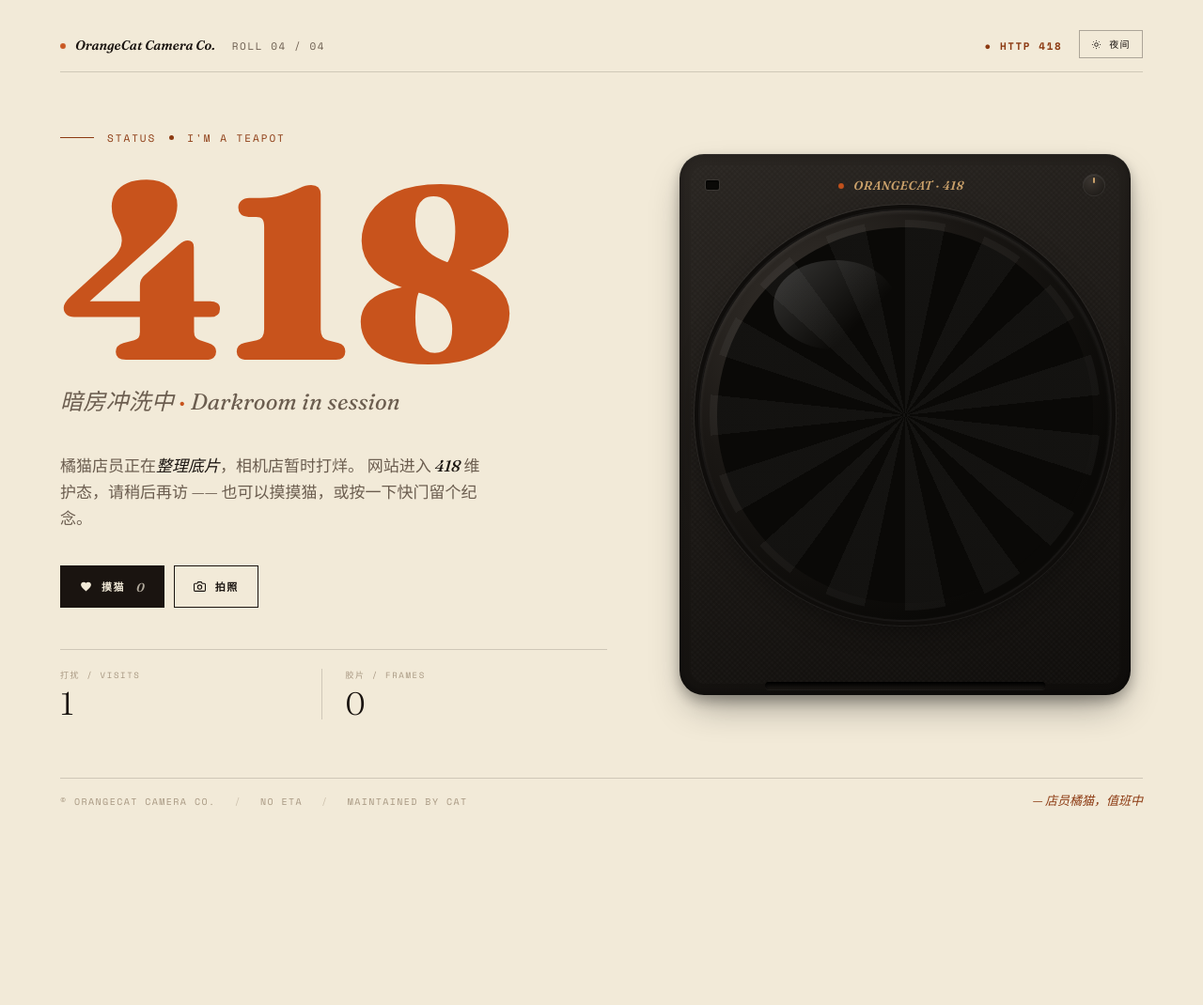
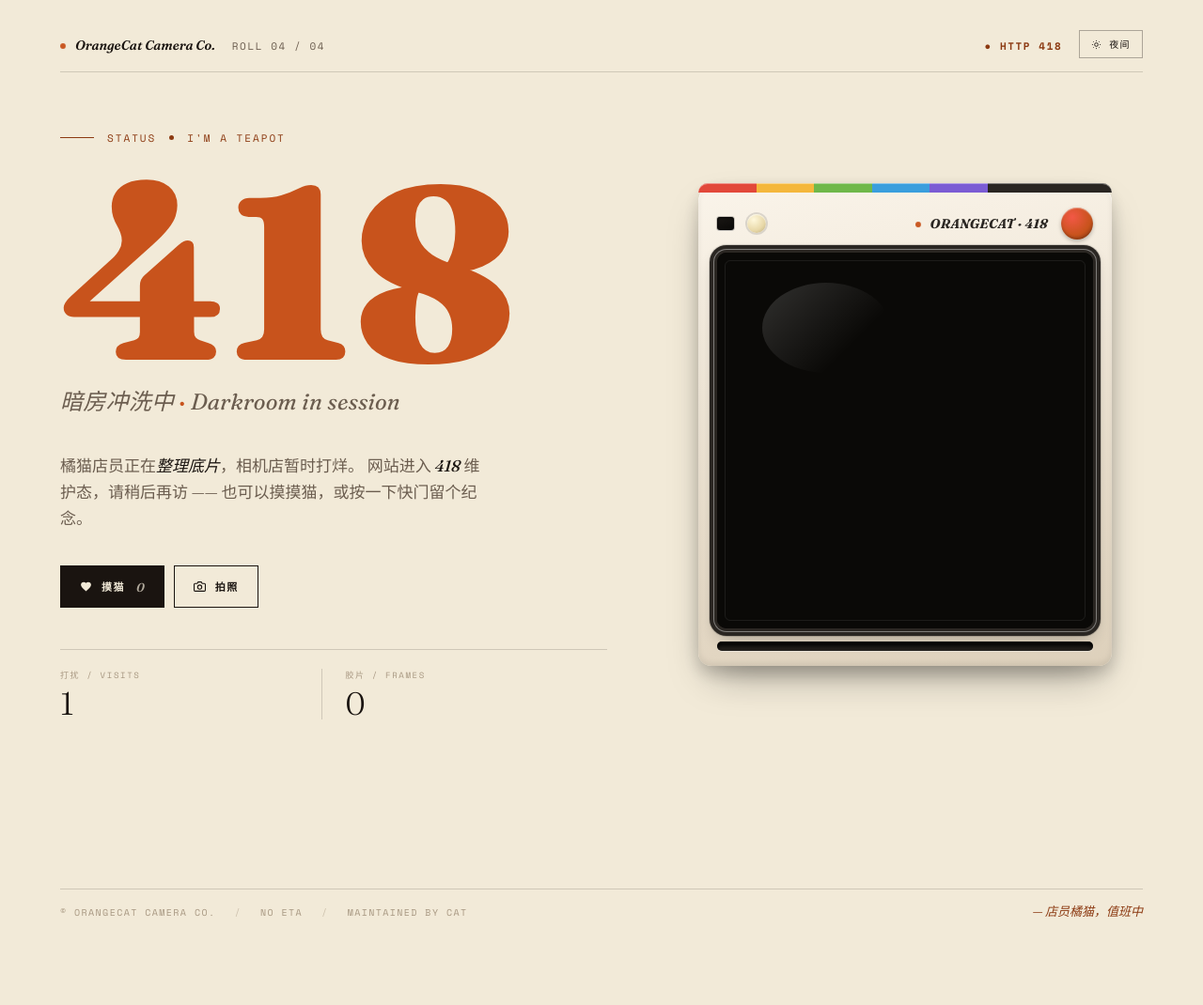
Before and after one commit to dexin-11/orange-cat, a website: page index.html in a window 1280 px wide. Shown: the whole page at 94% size. After the commit the page ends 1012 px from the top, so only its background shows below. Drawn offline with nearby package versions, Linux system fonts and the light colour scheme; no server answers.

Commit message:
feat: 改为拍立得相机样式 + 加长显影 + 打印同步滚动
- 相机改为拍立得：奶油白机身、顶部彩虹条带（Polaroid OneStep 经典）、
  取景器+闪光灯+红色快门键、方形大镜头（多层圆环边框）
- 照片移出相机进入文档流，从底部出片口向下展开（max-height 动画），
  不再 absolute 叠加，footer 不再被遮挡
- 显影时间加长：蒙层淡出 2.2s→5s，图像去模糊 2.6s→5.5s，
  developed 锁定 3.2s→6.8s，自动收回 7s→14s
- 打印时页面 easeOutCubic 同步向下滚动 1.3s，照片始终在视口内可见
- 顶部红色快门键可直接点击拍照

```diff
--- a/index.html
+++ b/index.html
@@ -218,89 +218,99 @@
   }
   body.night .stat .val{color:var(--paper)}
 
-  /* ===== Right: cat portrait frame ===== */
-  /* ===== Camera body ===== */
+  /* ===== Polaroid camera body ===== */
   .frame{
     position:relative;
-    aspect-ratio:5/6;
-    max-width:480px;width:100%;margin:0 auto;
-    background:linear-gradient(160deg,#2A2622 0%,#1A1714 55%,#0F0D0B 100%);
-    border-radius:26px;
-    padding:22px;
+    max-width:440px;width:100%;margin:0 auto;
+    background:linear-gradient(170deg,#FAF4EA 0%,#EDE3D2 50%,#DDD0BB 100%);
+    border-radius:20px 20px 14px 14px;
+    padding:0;
     box-shadow:
-      0 1px 0 rgba(255,255,255,.06) inset,
-      0 -2px 8px rgba(0,0,0,.4) inset,
-      0 18px 40px -12px rgba(0,0,0,.45),
-      0 6px 14px rgba(0,0,0,.25);
+      0 2px 1px rgba(255,255,255,.7) inset,
+      0 -3px 6px rgba(0,0,0,.08) inset,
+      0 20px 44px -14px rgba(0,0,0,.4),
+      0 8px 18px rgba(0,0,0,.18);
     transition:background .6s ease;
   }
-  body.night .frame{background:linear-gradient(160deg,#15110D 0%,#0B0907 100%)}
+  body.night .frame{background:linear-gradient(170deg,#2A2622 0%,#1F1B17 50%,#15110D 100%)}
 
-  /* leather texture via repeating gradient */
-  .frame::before{
-    content:"";position:absolute;inset:12px;border-radius:16px;
-    background:
-      repeating-linear-gradient(45deg,rgba(255,255,255,.012) 0 2px,transparent 2px 4px),
-      repeating-linear-gradient(-45deg,rgba(255,255,255,.012) 0 2px,transparent 2px 4px);
-    pointer-events:none;
+  /* signature rainbow stripe across the top (Polaroid OneStep) */
+  .rainbow{
+    height:10px;border-radius:20px 20px 0 0;
+    background:linear-gradient(90deg,
+      #E2483A 0%,#E2483A 14%,
+      #F4B73C 14%,#F4B73C 28%,
+      #6FB84A 28%,#6FB84A 42%,
+      #3A9EDD 42%,#3A9EDD 56%,
+      #7B5CD4 56%,#7B5CD4 70%,
+      #2A2622 70%);
+    box-shadow:0 1px 0 rgba(255,255,255,.4) inset;
   }
 
-  /* top bar: viewfinder + brand + shutter dial */
+  /* top section: viewfinder + flash + shutter + brand */
   .cam-top{
-    position:relative;display:flex;align-items:center;justify-content:space-between;
-    padding:0 6px 16px;z-index:2;
+    position:relative;display:flex;align-items:center;gap:14px;
+    padding:16px 20px 10px;z-index:2;
   }
   .cam-top .vf{
-    width:14px;height:10px;border-radius:2px;
-    background:#0A0907;box-shadow:0 0 0 1px rgba(255,255,255,.08),inset 0 1px 2px rgba(0,0,0,.8);
+    width:18px;height:14px;border-radius:3px;
+    background:linear-gradient(160deg,#1A1714,#0A0907);
+    box-shadow:0 0 0 1px rgba(0,0,0,.2),inset 0 1px 2px rgba(0,0,0,.8),0 1px 0 rgba(255,255,255,.5);
+  }
+  .cam-top .flash-lamp{
+    width:20px;height:20px;border-radius:50%;
+    background:radial-gradient(circle at 35% 30%,#FFF8DC,#E8D8A8 60%,#B8A878);
+    box-shadow:0 0 0 2px rgba(0,0,0,.12),inset 0 1px 1px rgba(255,255,255,.6);
   }
   .cam-top .brand{
-    font-family:"Fraunces",serif;font-style:italic;font-weight:600;
-    font-size:13px;color:#C9A06A;letter-spacing:.04em;
+    flex:1;text-align:right;
+    font-family:"Fraunces",serif;font-style:italic;font-weight:700;
+    font-size:14px;color:#2A2622;letter-spacing:.02em;
   }
-  .cam-top .dial{
-    width:22px;height:22px;border-radius:50%;
-    background:radial-gradient(circle at 35% 30%,#3A3530,#1A1714);
-    box-shadow:0 0 0 1px rgba(255,255,255,.08),inset 0 1px 1px rgba(255,255,255,.1);
-    position:relative;
+  body.night .cam-top .brand{color:#E8DCC8}
+
+  /* shutter button on top-right */
+  .cam-top .shutter{
+    width:34px;height:34px;border-radius:50%;
+    background:radial-gradient(circle at 35% 30%,#F25846,#C8531C 60%,#8A3A12);
+    box-shadow:0 2px 4px rgba(0,0,0,.25),inset 0 1px 1px rgba(255,255,255,.4),inset 0 -2px 3px rgba(0,0,0,.2);
+    border:none;cursor:pointer;flex:none;
+    transition:transform .12s ease;
   }
-  .cam-top .dial::after{
-    content:"";position:absolute;top:3px;left:50%;transform:translateX(-50%);
-    width:2px;height:6px;background:#C9A06A;border-radius:1px;
+  .cam-top .shutter:hover{transform:scale(1.06)}
+  .cam-top .shutter:active{transform:scale(.92)}
+
+  /* lens: big square window holding the cat photo */
+  .lens{
+    position:relative;margin:4px 20px 0;
+    aspect-ratio:1/1;border-radius:10px;
+    background:#0A0907;
+    box-shadow:
+      0 0 0 3px #2A2622,
+      0 0 0 4px rgba(255,255,255,.4),
+      0 0 0 8px #2A2622,
+      0 0 0 9px rgba(0,0,0,.15),
+      0 8px 18px rgba(0,0,0,.3),
+      inset 0 2px 6px rgba(0,0,0,.6);
+    overflow:hidden;z-index:2;
+  }
+  body.night .lens{box-shadow:
+    0 0 0 3px #15110D,0 0 0 4px rgba(255,255,255,.15),
+    0 0 0 8px #15110D,0 0 0 9px rgba(0,0,0,.4),
+    0 8px 18px rgba(0,0,0,.5),inset 0 2px 6px rgba(0,0,0,.7)}
+  /* subtle inner ring */
+  .lens::before{
+    content:"";position:absolute;inset:8px;border-radius:6px;z-index:5;
+    border:1px solid rgba(255,255,255,.08);pointer-events:none;
+  }
+  /* glass reflection */
+  .lens::after{
+    content:"";position:absolute;top:8%;left:12%;width:34%;height:24%;
+    border-radius:50%;z-index:6;pointer-events:none;
+    background:linear-gradient(135deg,rgba(255,255,255,.16),transparent 70%);
   }
 
-  /* lens barrel — the round window holding the cat photo */
-  .lens{
-    position:relative;width:100%;aspect-ratio:1/1;
-    border-radius:50%;
-    background:radial-gradient(circle at 30% 28%,#3A3530 0%,#1A1714 40%,#0A0907 75%);
-    padding:18px;
-    box-shadow:
-      0 0 0 2px rgba(255,255,255,.04),
-      0 0 0 6px #0F0D0B,
-      0 0 0 7px rgba(255,255,255,.06),
-      0 10px 28px rgba(0,0,0,.4),
-      inset 0 2px 4px rgba(255,255,255,.08);
-    overflow:hidden;
-    z-index:2;
-  }
-  /* aperture blades ring inside lens */
-  .lens::before{
-    content:"";position:absolute;inset:10px;border-radius:50%;
-    background:repeating-conic-gradient(from 0deg,rgba(255,255,255,.04) 0deg 12deg,transparent 12deg 24deg);
-    pointer-events:none;z-index:3;
-  }
-  /* glass reflection highlight */
-  .lens::after{
-    content:"";position:absolute;top:12%;left:18%;width:30%;height:22%;
-    border-radius:50%;background:linear-gradient(135deg,rgba(255,255,255,.18),transparent 70%);
-    pointer-events:none;z-index:6;
-  }
-
-  .lens-inner{
-    position:relative;width:100%;height:100%;border-radius:50%;overflow:hidden;
-    background:#0A0907;
-  }
+  .lens-inner{position:relative;width:100%;height:100%;overflow:hidden;background:#0A0907}
   .lens-inner .cat-img{
     position:absolute;inset:0;width:100%;height:100%;object-fit:cover;
     opacity:0;transition:opacity 1s ease,transform .5s cubic-bezier(.34,1.56,.64,1);
@@ -310,22 +320,19 @@
   .lens-inner .cat-img.bouncing{transform:scale(1.04)}
   .lens-inner .cat-img:hover{transform:scale(1.03)}
 
-  /* halftone over lens for film grain */
   .lens .halftone{
-    position:absolute;inset:18px;border-radius:50%;pointer-events:none;opacity:.12;
+    position:absolute;inset:0;pointer-events:none;opacity:.1;
     background-image:radial-gradient(rgba(255,255,255,.4) 0.5px,transparent 0.6px);
     background-size:4px 4px;mix-blend-mode:overlay;z-index:4;
   }
 
-  /* flash on lens */
   .flash{
-    position:absolute;inset:18px;border-radius:50%;background:#fff;opacity:0;
+    position:absolute;inset:0;background:#fff;opacity:0;
     pointer-events:none;z-index:50;
   }
   .flash.fire{animation:flashAnim .45s ease-out}
   @keyframes flashAnim{0%{opacity:0}12%{opacity:.95}100%{opacity:0}}
 
-  /* speech bubble over lens */
   .bubble{
     position:absolute;
     background:var(--ink);color:var(--paper);
@@ -336,7 +343,7 @@
     opacity:0;transform:translateX(-50%) translateY(6px);transform-origin:bottom center;
     transition:opacity .25s ease,transform .25s cubic-bezier(.34,1.56,.64,1);
     pointer-events:none;z-index:10;
-    top:20%;left:50%;
+    top:12%;left:50%;
   }
   body.night .bubble{background:var(--paper);color:var(--ink)}
   .bubble.show{opacity:1;transform:translateX(-50%) translateY(0)}
@@ -346,7 +353,6 @@
   }
   body.night .bubble::after{border-top-color:var(--paper)}
 
-  /* hearts */
   .heart{
     position:absolute;width:14px;height:14px;pointer-events:none;
     z-index:20;animation:floatHeart 1.3s ease-out forwards;
@@ -357,69 +363,60 @@
     100%{opacity:0;transform:translate(var(--dx,30px),-100px) scale(.5) rotate(20deg)}
   }
 
-  /* ===== Print slot + printed photo ===== */
+  /* ===== Print slot at bottom of camera + emerging photo ===== */
   .print-slot{
-    position:absolute;left:50%;bottom:6px;transform:translateX(-50%);
-    width:62%;height:8px;border-radius:4px;
-    background:linear-gradient(180deg,#000,#1A1714);
-    box-shadow:inset 0 1px 3px rgba(0,0,0,.8),0 1px 0 rgba(255,255,255,.05);
-    z-index:5;
+    margin:14px 20px 16px;height:10px;border-radius:5px;
+    background:linear-gradient(180deg,#000,#1A1714 60%,#2A2622);
+    box-shadow:inset 0 2px 4px rgba(0,0,0,.85),0 1px 0 rgba(255,255,255,.4);
+    position:relative;z-index:5;
   }
 
-  /* the printed photo emerging from the slot */
+  /* photo emerges downward from the slot */
   .photo-out{
-    position:absolute;left:50%;top:100%;
-    transform:translateX(-50%) translateY(-8px);
-    width:62%;
-    z-index:6;pointer-events:none;
+    position:relative;width:calc(100% - 40px);max-width:360px;
+    margin:0 auto;padding-bottom:8px;
+    z-index:6;
   }
   .photo-out .photo-card{
     position:relative;
     background:#F7F1E6;
-    padding:10px 10px 30px;
-    box-shadow:0 8px 18px rgba(0,0,0,.22);
-    transform:translateY(-100%); /* hidden inside the camera initially */
-    opacity:0;
-    transition:transform 1.1s cubic-bezier(.22,1,.36,1) .15s, opacity .3s ease .15s;
+    padding:12px 12px 34px;
+    box-shadow:0 10px 22px rgba(0,0,0,.22);
+    max-height:0;opacity:0;overflow:hidden;
+    transition:max-height 1.2s cubic-bezier(.22,1,.36,1),opacity .4s ease;
   }
   body.night .photo-out .photo-card{background:#1E1914}
   .photo-out.printing .photo-card{
-    transform:translateY(0);
-    opacity:1;
-    pointer-events:auto;
+    max-height:520px;opacity:1;
   }
-  /* art-frame: double border + corner ticks */
+  /* art-frame */
   .photo-card .pic{
     position:relative;aspect-ratio:1/1;overflow:hidden;
     border:1px solid rgba(0,0,0,.15);
-    background:#9B8E7A; /* undeveloped brownish-gray while emerging */
+    background:#9B8E7A;
   }
-  /* developing overlay: milky haze that fades as the image appears */
   .photo-card .pic .develop{
     position:absolute;inset:0;z-index:4;pointer-events:none;
-    background:linear-gradient(160deg,rgba(220,210,190,.85),rgba(150,130,100,.7));
-    opacity:1;transition:opacity 2.2s ease .6s;
+    background:linear-gradient(160deg,rgba(220,210,190,.9),rgba(150,130,100,.75));
+    opacity:1;transition:opacity 5s ease .8s;
   }
   .photo-out.printing .photo-card .pic .develop{opacity:0}
-  /* once developed, lock the developed state even when retracting */
   .photo-out.developed .photo-card .pic .develop{opacity:0 !important}
-  /* the image starts hidden, blurs in from a sepia monochrome state */
   .photo-card .pic img{
     width:100%;height:100%;object-fit:cover;
     opacity:0;
-    filter:blur(14px) brightness(1.4) sepia(1) saturate(.2) contrast(.7) hue-rotate(-10deg);
-    transition:opacity 1.6s ease .5s, filter 2.6s ease .5s;
+    filter:blur(16px) brightness(1.4) sepia(1) saturate(.15) contrast(.6) hue-rotate(-12deg);
+    transition:opacity 2s ease .6s, filter 5.5s ease .6s;
   }
   .photo-out.printing .photo-card .pic img,
   .photo-out.developed .photo-card .pic img{
     opacity:1;
-    filter:blur(0) brightness(1.03) sepia(.12) saturate(.95) contrast(1.05) hue-rotate(0);
+    filter:blur(0) brightness(1.03) sepia(.1) saturate(.95) contrast(1.06) hue-rotate(0);
   }
   .photo-card .pic::before{
-    content:"";position:absolute;inset:5px;border:1px solid rgba(255,255,255,.25);
+    content:"";position:absolute;inset:6px;border:1px solid rgba(255,255,255,.25);
     pointer-events:none;z-index:5;
   }
-  /* corner ticks */
   .photo-card .pic::after{
     content:"";position:absolute;inset:0;pointer-events:none;z-index:6;
     background:
@@ -433,14 +430,13 @@
       linear-gradient(#C8531C,#C8531C) right bottom/1px 12px no-repeat;
   }
   .photo-card .cap{
-    font-family:"Space Mono",monospace;font-size:8px;color:#1A1410;
-    text-align:center;margin-top:8px;letter-spacing:.14em;text-transform:uppercase;
+    font-family:"Space Mono",monospace;font-size:9px;color:#1A1410;
+    text-align:center;margin-top:10px;letter-spacing:.14em;text-transform:uppercase;
   }
   body.night .photo-card .cap{color:var(--paper)}
-  /* save button */
   .photo-card .save-btn{
-    position:absolute;right:8px;bottom:6px;
-    font-family:"Space Mono",monospace;font-size:8px;letter-spacing:.14em;
+    position:absolute;right:10px;bottom:8px;
+    font-family:"Space Mono",monospace;font-size:9px;letter-spacing:.14em;
     text-transform:uppercase;color:#C8531C;background:transparent;border:none;
     cursor:pointer;padding:2px 4px;
   }
@@ -571,13 +567,15 @@
       </div>
     </section>
 
-    <!-- ===== Camera body ===== -->
-    <section class="frame" id="frame" aria-label="橘猫相机">
+    <!-- ===== Polaroid camera ===== -->
+    <section class="frame" id="frame" aria-label="拍立得相机">
+      <div class="rainbow" aria-hidden="true"></div>
 
       <div class="cam-top">
         <div class="vf" aria-hidden="true"></div>
+        <div class="flash-lamp" aria-hidden="true"></div>
         <div class="brand">ORANGECAT · 418</div>
-        <div class="dial" aria-hidden="true"></div>
+        <button class="shutter" id="shutterTop" aria-label="快门" type="button"></button>
       </div>
 
       <div class="lens" id="lens">
@@ -590,8 +588,10 @@
         <div class="bubble" id="bubble"></div>
       </div>
 
-      <!-- print slot + emerging photo -->
       <div class="print-slot" aria-hidden="true"></div>
+    </section>
+
+    <!-- printed photo lives in the document flow, below the camera -->
     <div class="photo-out" id="photoOut">
       <div class="photo-card">
         <div class="pic">
@@ -602,7 +602,6 @@
         <button class="save-btn" id="saveBtn" type="button">保存</button>
       </div>
     </div>
-    </section>
   </main>
 
   <!-- ===== Footer ===== -->
@@ -837,10 +836,12 @@
   var photoHideTimer = null;
   var photoDevelopTimer = null;
   var currentPhotoUrl = null; // last printed photo URL, for save
+  var scrollTimer = null;
   function takePhoto(){
     // retract any currently-printed photo first + reset developed state
     if(photoHideTimer){ clearTimeout(photoHideTimer); photoHideTimer = null; }
     if(photoDevelopTimer){ clearTimeout(photoDevelopTimer); photoDevelopTimer = null; }
+    if(scrollTimer){ clearInterval(scrollTimer); scrollTimer = null; }
     photoOut.classList.remove("printing");
     photoOut.classList.remove("developed");
 
@@ -863,22 +864,39 @@
       setTimeout(function(){
         photoOut.classList.add("printing");
         showToast("已拍摄 · FILM #"+String(state.photos).padStart(3,"0"));
-        // lock developed state once the develop animation has played (~3.1s)
+        // sync-scroll: keep the emerging photo in view as it slides out
+        var target = photoOut;
+        var start = window.pageYOffset;
+        var rect = target.getBoundingClientRect();
+        // how far to scroll so the photo bottom is comfortably in view
+        var viewportH = window.innerHeight;
+        var desired = start + rect.bottom - viewportH + 60;
+        if(desired > start){
+          var duration = 1300, t0 = Date.now();
+          scrollTimer = setInterval(function(){
+            var p = Math.min(1, (Date.now()-t0)/duration);
+            var ease = 1 - Math.pow(1-p, 3); // easeOutCubic
+            window.scrollTo(0, start + (desired - start) * ease);
+            if(p >= 1){ clearInterval(scrollTimer); scrollTimer = null; }
+          }, 16);
+        }
+        // lock developed state once the develop animation has played (~6.5s)
         photoDevelopTimer = setTimeout(function(){
           photoOut.classList.add("developed");
           photoDevelopTimer = null;
-        }, 3200);
+        }, 6800);
         // auto-retract after a while
         photoHideTimer = setTimeout(function(){
           photoOut.classList.remove("printing");
           photoHideTimer = null;
-        }, 7000);
+        }, 14000);
       }, fullUrl ? 120 : 300);
     });
 
     say("咔嚓！");
   }
   $("shutterBtn").addEventListener("click", takePhoto);
+  $("shutterTop").addEventListener("click", function(e){ e.stopPropagation(); takePhoto(); });
 
   // ===== Save photo =====
   $("saveBtn").addEventListener("click", function(e){
```
Lines whose indentation alone changed are shown as unchanged.
